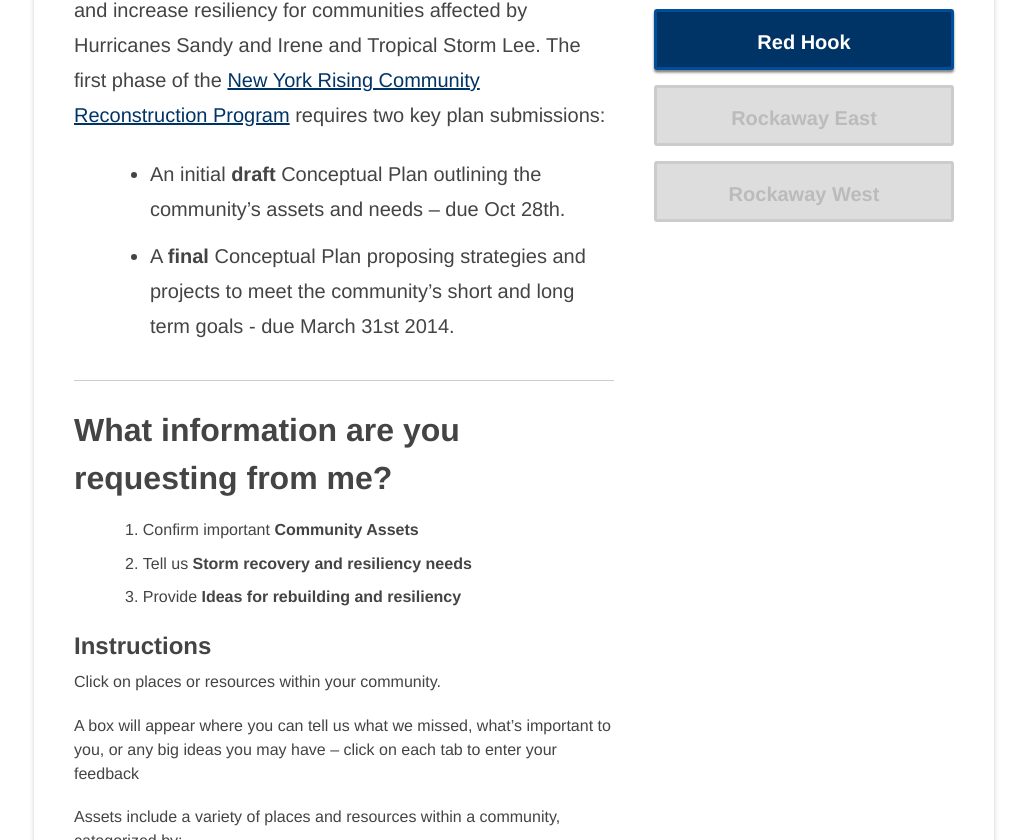
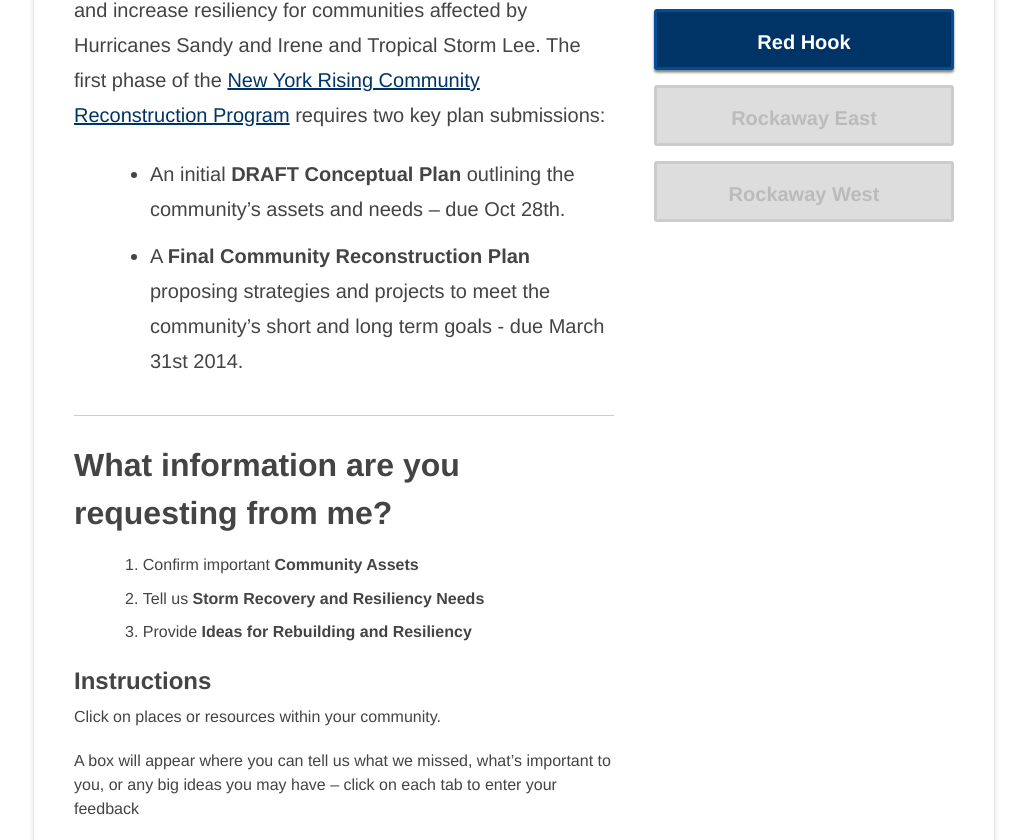
Before and after one commit to openplans/newyorkrising, a plain HTML site: page index.html in a window 1280 px wide. Shown: the part 486-1326 px from the top of the page, without its empty margins (126-1153 px from the left). Drawn offline with Linux system fonts and the light colour scheme.

Commit message:
Text edits

```diff
--- a/index.html
+++ b/index.html
@@ -42,8 +42,8 @@
       <p>Welcome to the New York Rising Community Reconstruction Program community mapping pages.  These maps will help residents provide input into their Community’s Reconstruction Plan.</p>
       <p>The Community Reconstruction Plans will support recovery and increase resiliency for communities affected by Hurricanes Sandy and Irene and Tropical Storm Lee. The first phase of the <a href="http://stormrecovery.ny.gov/community-reconstruction-program">New York Rising Community Reconstruction Program</a> requires two key plan submissions:</p>
       <ul>
-        <li>An initial <strong>draft</strong> Conceptual Plan outlining the community’s assets and needs – due Oct 28th.</li>
-      <li>A <strong>final</strong> Conceptual Plan proposing strategies and projects to meet the community’s short and long term goals - due March 31st 2014.</li>
+        <li>An initial <strong>DRAFT Conceptual Plan</strong> outlining the community’s assets and needs – due Oct 28th.</li>
+      <li>A <strong>Final Community Reconstruction Plan</strong> proposing strategies and projects to meet the community’s short and long term goals - due March 31st 2014.</li>
       </ul>
     </section>
 
@@ -65,8 +65,8 @@
 
     <ol>
       <li>Confirm important <strong>Community Assets</strong></li>
-      <li>Tell us <strong>Storm recovery and resiliency needs</strong></li>
-      <li>Provide <strong>Ideas for rebuilding and resiliency</strong></li>
+      <li>Tell us <strong>Storm Recovery and Resiliency Needs</strong></li>
+      <li>Provide <strong>Ideas for Rebuilding and Resiliency</strong></li>
       </ol>
 
 
```
